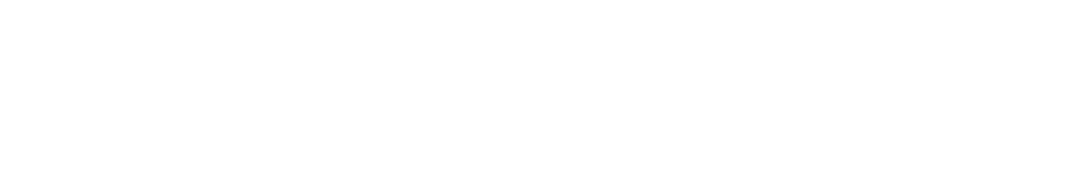
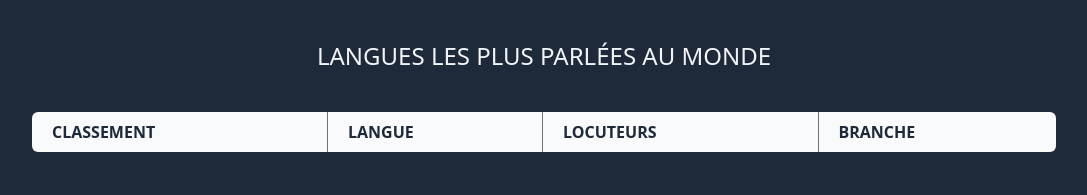
Before and after one commit to Fayecodeur/cours-tailwindcss-v4, a plain HTML site: page Composants/5.Tableau/2.resolution.html in a window 1280 px wide. Shown: the whole page, without its empty margins (96-1183 px from the left). Drawn offline with nearby package versions, Linux system fonts and the light colour scheme.

Commit message:
creation de l'entetet

```diff
--- a/Composants/5.Tableau/2.resolution.html
+++ b/Composants/5.Tableau/2.resolution.html
@@ -1,5 +1,6 @@
 <!DOCTYPE html>
 <html lang="fr">
+
 <head>
   <meta charset="UTF-8" />
   <meta http-equiv="X-UA-Compatible" content="IE=edge" />
@@ -7,5 +8,28 @@
   <title>Tables</title>
   <script src="https://cdn.jsdelivr.net/npm/@tailwindcss/browser@4"></script>
 </head>
-  <body></body>
+
+<body class="bg-gray-800">
+  <main>
+    <section class="py-10">
+      <h1 class="text-2xl text-slate-100 text-center uppercase">Langues les plus parlées au monde</h1>
+      <div class="max-w-5xl mx-auto">
+        <div class="overflow-x-auto rounded-md mt-10">
+          <table class="w-full">
+            <thead>
+              <tr class="bg-gray-50  text-md uppercase font-semibold ">
+                <td class="py-2 px-3 text-gray-800 pl-5">Classement</td>
+                <td class="py-2 px-3 text-gray-800 pl-5 border-l border-gray-500">Langue</td>
+                <td class="py-2 px-3 text-gray-800 pl-5 border-l border-gray-500">Locuteurs </td>
+                <td class="py-2 px-3 text-gray-800 pl-5 border-l border-gray-500">Branche</td>
+              </tr>
+
+            </thead>
+          </table>
+        </div>
+      </div>
+    </section>
+  </main>
+</body>
+
 </html>
```
Lines whose indentation alone changed are shown as unchanged.
